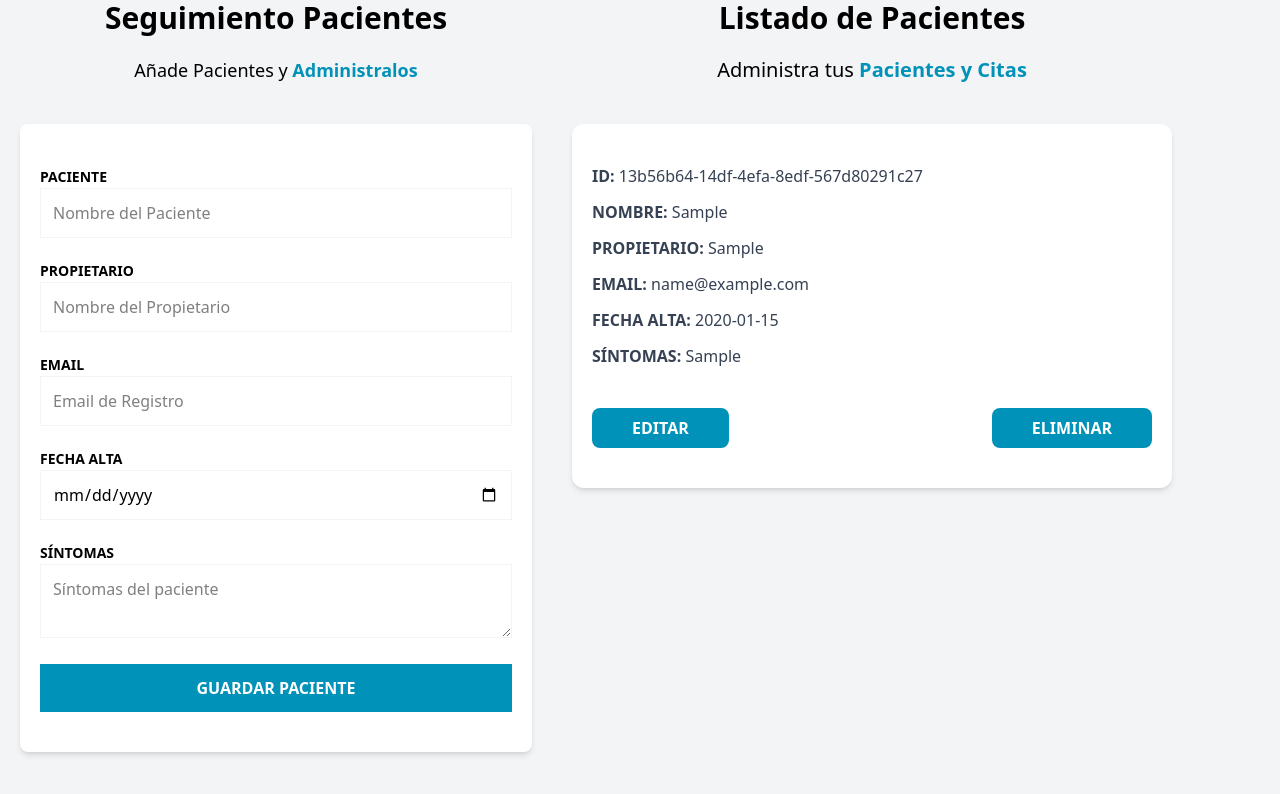
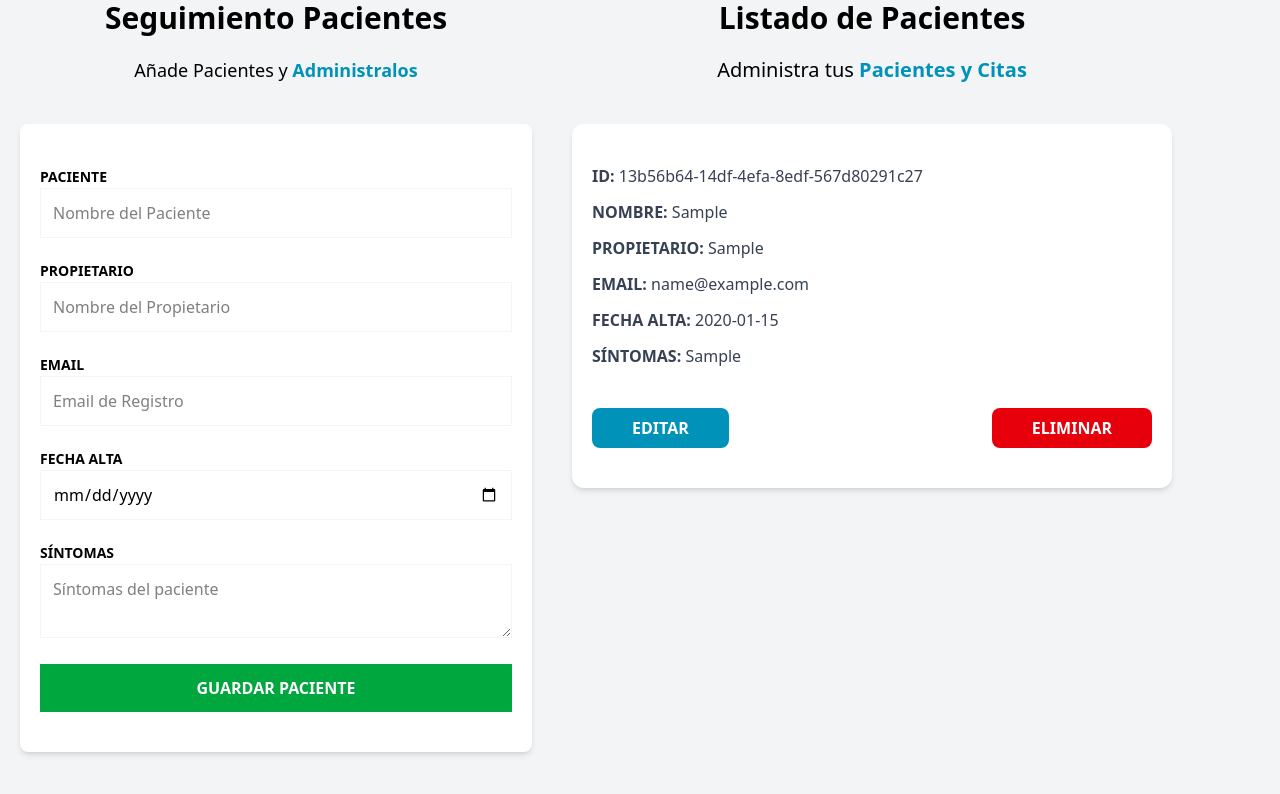
Before and after one commit to Fr3ak-Dev/patient_admin, a React (Vite) app: page / in a window 1280 px wide. Both pictures are taken after typing "Sample", "Sample", "name@example.com", "2020-01-15", "Sample" into the empty fields and a click on the input "Guardar Paciente". Shown: the part 224-1018 px from the top of the page. Built offline with nearby package versions, Linux system fonts and the light colour scheme.

Commit message:
Add delete functionality to PatientDetails and update Zustand store

```diff
--- a/src/components/PatientDetails.tsx
+++ b/src/components/PatientDetails.tsx
@@ -1,3 +1,4 @@
+import { usePatientStore } from "../store"
 import { Patient } from "../types"
 import PatientDetailItem from "./PatientDetailItem"
 
@@ -6,6 +7,9 @@ type PatientDetailsProps = {
 }
 
 export default function PatientDetails({ patient }: PatientDetailsProps) {
+
+    const deletePatient = usePatientStore(state => state.deletePatient)
+
     return (
         <div className="mx-5 my-10 px-5 py-10 bg-white shadow-md rounded-xl">
             <PatientDetailItem label="ID" data={patient.id} />
@@ -19,7 +23,11 @@ export default function PatientDetails({ patient }: PatientDetailsProps) {
                 <button type="button" className="py-2 px-10 bg-cyan-600 hover:bg-cyan-700 text-white font-bold uppercase rounded-lg cursor-pointer">
                     Editar
                 </button>
-                <button type="button" className="py-2 px-10 bg-cyan-600 hover:bg-cyan-700 text-white font-bold uppercase rounded-lg cursor-pointer">
+                <button
+                    type="button"
+                    className="py-2 px-10 bg-red-600 hover:bg-red-700 text-white font-bold uppercase rounded-lg cursor-pointer"
+                    onClick={() => deletePatient(patient.id)}
+                >
                     Eliminar
                 </button>
             </div>
--- a/src/components/PatientForm.tsx
+++ b/src/components/PatientForm.tsx
@@ -111,7 +111,7 @@ export default function PatientForm() {
 
                 <input
                     type="submit"
-                    className="bg-cyan-600 w-full p-3 text-white uppercase font-bold hover:bg-cyan-700 cursor-pointer transition-colors"
+                    className="bg-green-600 w-full p-3 text-white uppercase font-bold hover:bg-green-700 cursor-pointer transition-colors"
                     value='Guardar Paciente'
                 />
             </form>
--- a/src/store.ts
+++ b/src/store.ts
@@ -5,6 +5,7 @@ import { DraftPatient, Patient } from './types'
 type PatientState = {
     patients: Patient[]
     addPatient: (data: DraftPatient) => void
+    deletePatient: (data: Patient['id']) => void
 }
 
 const createPatient = (patient: DraftPatient) : Patient => {
@@ -18,5 +19,10 @@ export const usePatientStore = create<PatientState>((set) => ({
         set((state) => ({
             patients: [...state.patients, newPatient]
         }))
+    },
+    deletePatient: (id) => {
+        set((state) => ({
+            patients: state.patients.filter((patient) => patient.id !== id)
+        }))
     }
 }))
```
